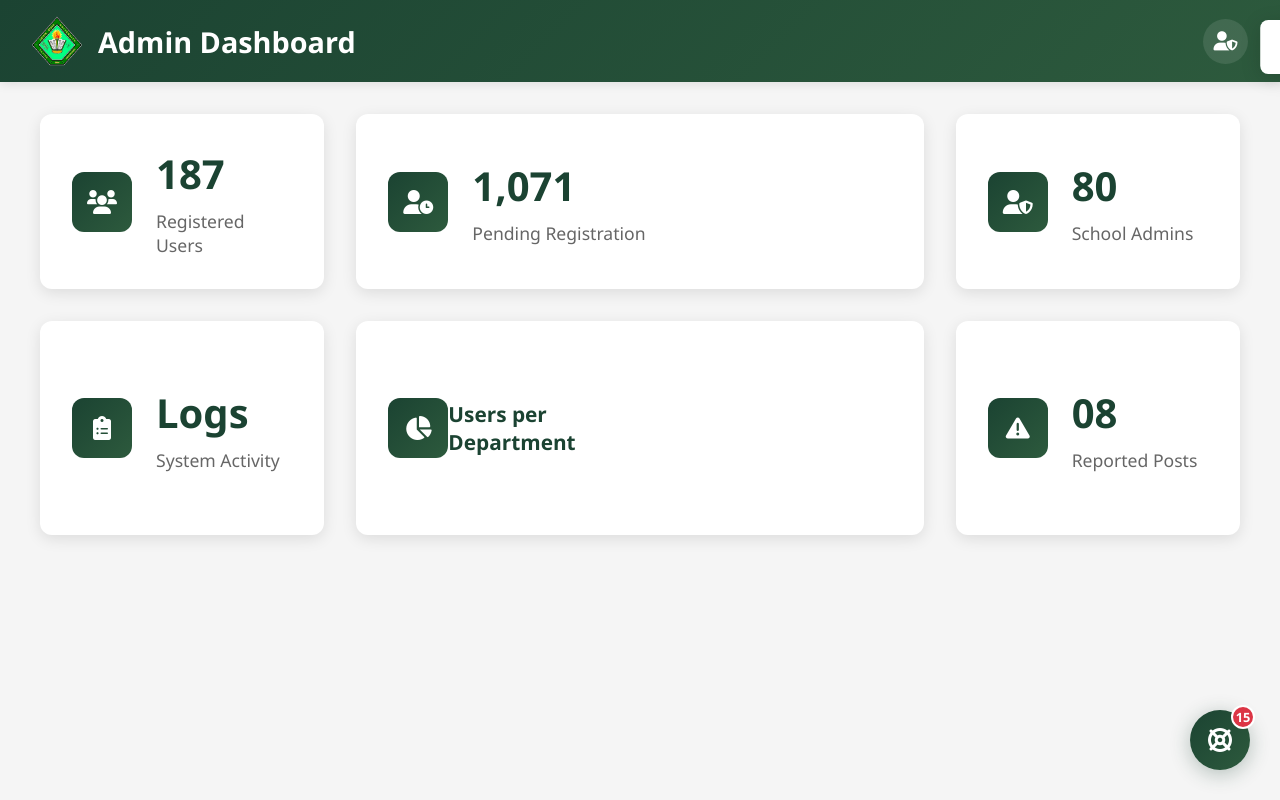
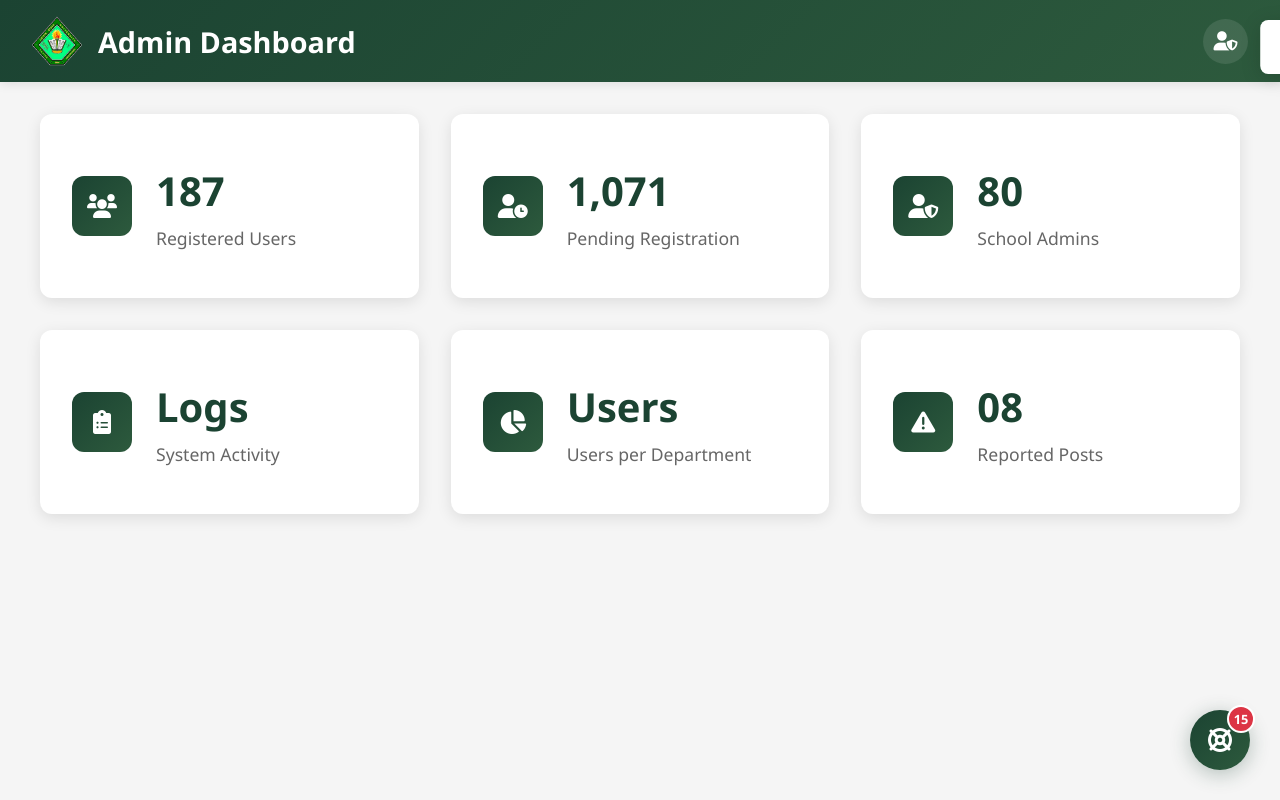
Before and after one commit to celes08/System, a PHP site: page /admin-dashboard.php in a window 1280 px wide. Run offline with PHP 8.4, Linux system fonts and the light colour scheme; a map, chart or similar area stays blank.

Commit message:
Add files via upload

```diff
--- a/admin-dashboard.php
+++ b/admin-dashboard.php
@@ -31,7 +31,7 @@ if (isset($_SESSION['admin_highContrast']) && $_SESSION['admin_highContrast']) {
 * {
     margin: 0;
     padding: 0;
-    box-sizing: border-box;
+    /* box-sizing: border-box; */
   }
 
   body.admin-body {
@@ -229,7 +229,7 @@ if (isset($_SESSION['admin_highContrast']) && $_SESSION['admin_highContrast']) {
     color: #fff;
   }
   body.dark-theme .dashboard-card.chart-card .card-content h3 {
-    color: #fff;
+    color: #fff !important;
   }
 
   .dashboard-card:hover {
@@ -945,7 +945,6 @@ if (isset($_SESSION['admin_highContrast']) && $_SESSION['admin_highContrast']) {
 </head>
 <body class="<?php echo $bodyClass; ?>"></body>
     <div class="admin-container">
-        <!-- Header -->
         <header class="admin-header">
             <div class="header-left">
                 <img src="img/logo.png" alt="CVSU Logo" class="logo">
@@ -965,10 +964,8 @@ if (isset($_SESSION['admin_highContrast']) && $_SESSION['admin_highContrast']) {
             </div>
         </header>
 
-        <!-- Main Content -->
         <main class="admin-main">
             <div class="dashboard-grid">
-                <!-- First Row - User Management -->
                 <div class="dashboard-card" onclick="navigateTo('registered-users.php')">
                     <div class="card-icon">
                         <i class="fas fa-users"></i>
@@ -999,7 +996,6 @@ if (isset($_SESSION['admin_highContrast']) && $_SESSION['admin_highContrast']) {
                     </div>
                 </div>
 
-                <!-- Second Row - Analytics & Management -->
                 <div class="dashboard-card" onclick="openAdminLogs()">
                     <div class="card-icon">
                         <i class="fas fa-clipboard-list"></i>
@@ -1010,13 +1006,13 @@ if (isset($_SESSION['admin_highContrast']) && $_SESSION['admin_highContrast']) {
                     </div>
                 </div>
 
-                <div class="dashboard-card chart-card" onclick="openDepartmentModal()" style="flex-direction: row; align-items: center; justify-content: flex-start;">
-                    <div class="card-icon" style="margin-bottom: 0; align-self: center;">
-                        <i class="fas fa-chart-pie" style="color:white;"></i>
+                <div class="dashboard-card" onclick="openDepartmentModal()">
+                    <div class="card-icon">
+                        <i class="fas fa-chart-pie"></i>
                     </div>
-                    <div class="card-content" style="width:100%; display:flex; flex-direction:row; align-items:center; justify-content:flex-start; gap: 1rem;">
-                        <h3 style="margin:0; color:#1b4332; font-size:1.3rem; font-weight:600; text-align:left;">Users per Department</h3>
-                        <canvas id="departmentChart"></canvas>
+                    <div class="card-content">
+                        <h2>Users</h2>
+                        <p>Users per Department</p>
                     </div>
                 </div>
 
@@ -1032,13 +1028,11 @@ if (isset($_SESSION['admin_highContrast']) && $_SESSION['admin_highContrast']) {
             </div>
         </main>
 
-    <!-- Floating Help Button -->
     <div class="floating-help-btn" onclick="navigateTo('admin-help.php')" title="Help Tickets">
         <i class="fas fa-life-ring"></i>
         <span class="help-badge" id="helpTicketsBadge">15</span>
     </div>
 
-    <!-- Add Department Modal -->
     <div class="modal" id="departmentModal">
         <div class="modal-content">
             <div class="modal-header">
@@ -1062,14 +1056,12 @@ if (isset($_SESSION['admin_highContrast']) && $_SESSION['admin_highContrast']) {
         </div>
     </div>
 
-    <!-- Notification Toast -->
     <div class="notification-toast" id="notificationToast">
         <i class="toast-icon"></i>
         <span class="toast-message"></span>
         <button class="toast-close">&times;</button>
     </div>
 
-    <!-- <script src="admin-dashboard.js"></script> -->
     <script>
         function navigateTo(url) {
             window.location.href = url;
@@ -1083,6 +1075,7 @@ if (isset($_SESSION['admin_highContrast']) && $_SESSION['admin_highContrast']) {
         function openAdminLogs() {
             window.location.href = 'admin-logs.php';
         }
+
     </script>
 </body>
 </html>
```
